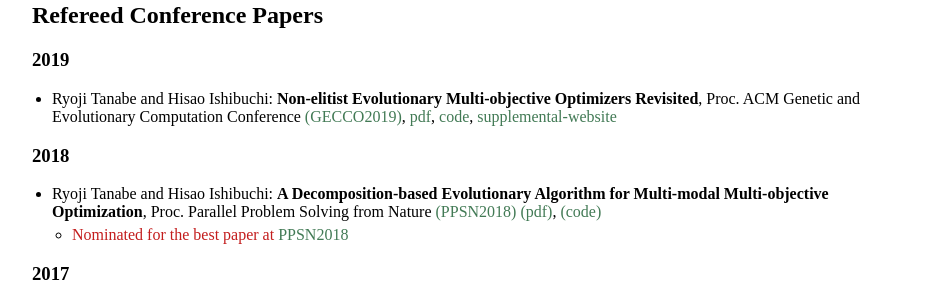
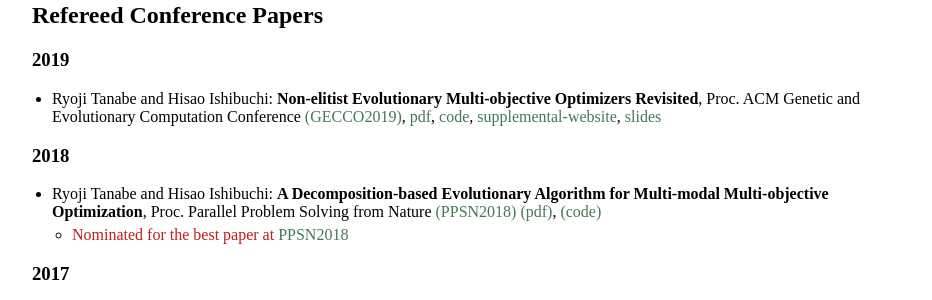
Before and after one commit to ryojitanabe/ryojitanabe.github.io, a Jekyll site: the page built from publication.md, in a window 1280 px wide. Shown: the part 729-1029 px from the top of the page, without its empty margins (163-1095 px from the left). Built offline with Jekyll 4.4.1, drawn with Linux system fonts in a browser that asks for light colours.

Commit message:
added gecco slides

```diff
--- a/publication.md
+++ b/publication.md
@@ -34,7 +34,7 @@
 
 ### 2019
 
-*  Ryoji Tanabe and Hisao Ishibuchi: **Non-elitist Evolutionary Multi-objective Optimizers Revisited**, Proc. ACM Genetic and Evolutionary Computation Conference [(GECCO2019)](http://gecco-2019.sigevo.org/), [pdf](pdf/ti-gecco2019.pdf), [code](https://drive.google.com/open?id=1utAyXaOHJwtmhQIvdHMqtmlrrdgAlRno), [supplemental-website](https://sites.google.com/view/nemorgecco2019/)
+*  Ryoji Tanabe and Hisao Ishibuchi: **Non-elitist Evolutionary Multi-objective Optimizers Revisited**, Proc. ACM Genetic and Evolutionary Computation Conference [(GECCO2019)](http://gecco-2019.sigevo.org/), [pdf](pdf/ti-gecco2019.pdf), [code](https://drive.google.com/open?id=1utAyXaOHJwtmhQIvdHMqtmlrrdgAlRno), [supplemental-website](https://sites.google.com/view/nemorgecco2019/), [slides](pdf/ti-gecco2019-slide.pdf)
 
 ### 2018
 
```
Also changed, not shown: index-j.md (+2 -0 lines), index.md (+2 -0 lines), 1 other file.
